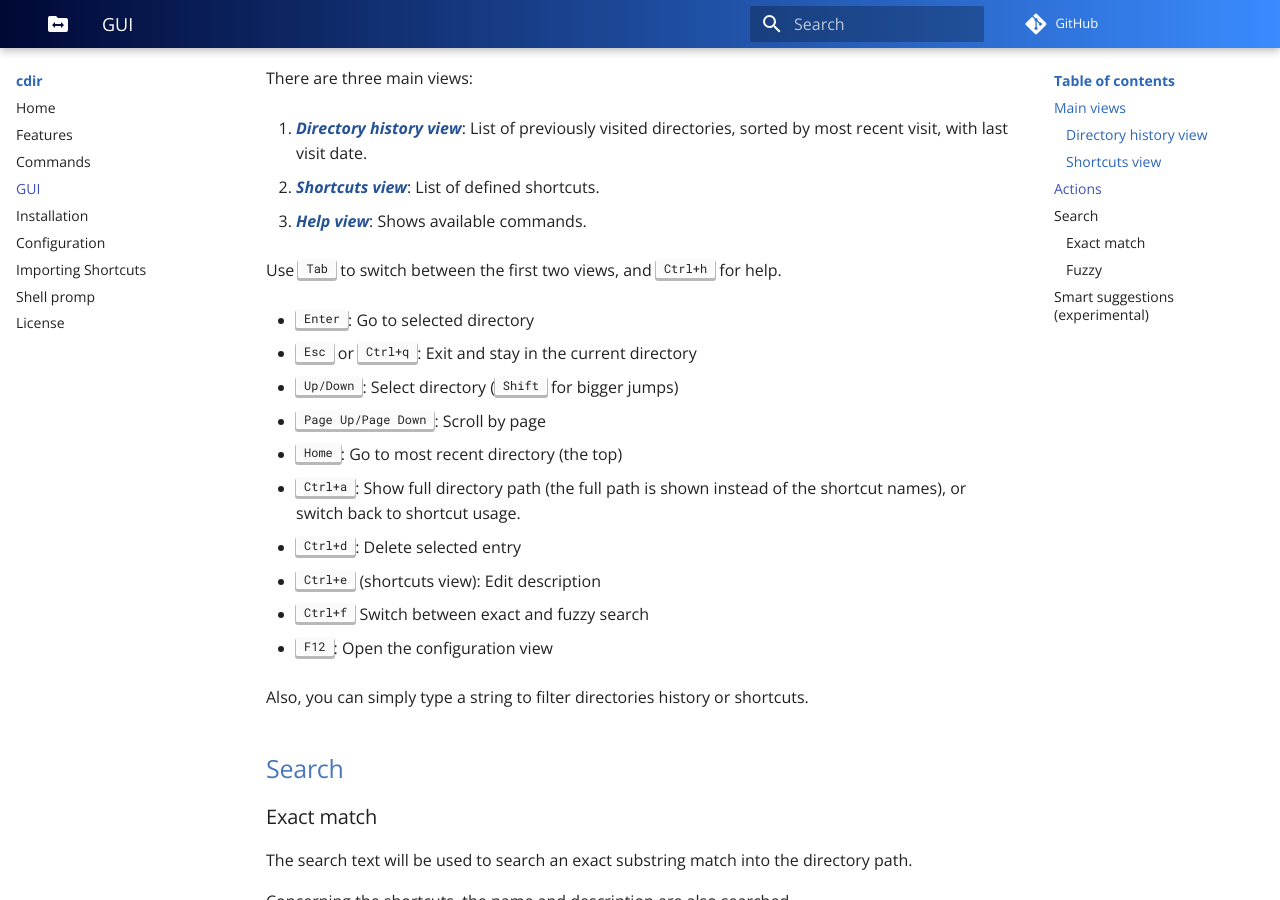
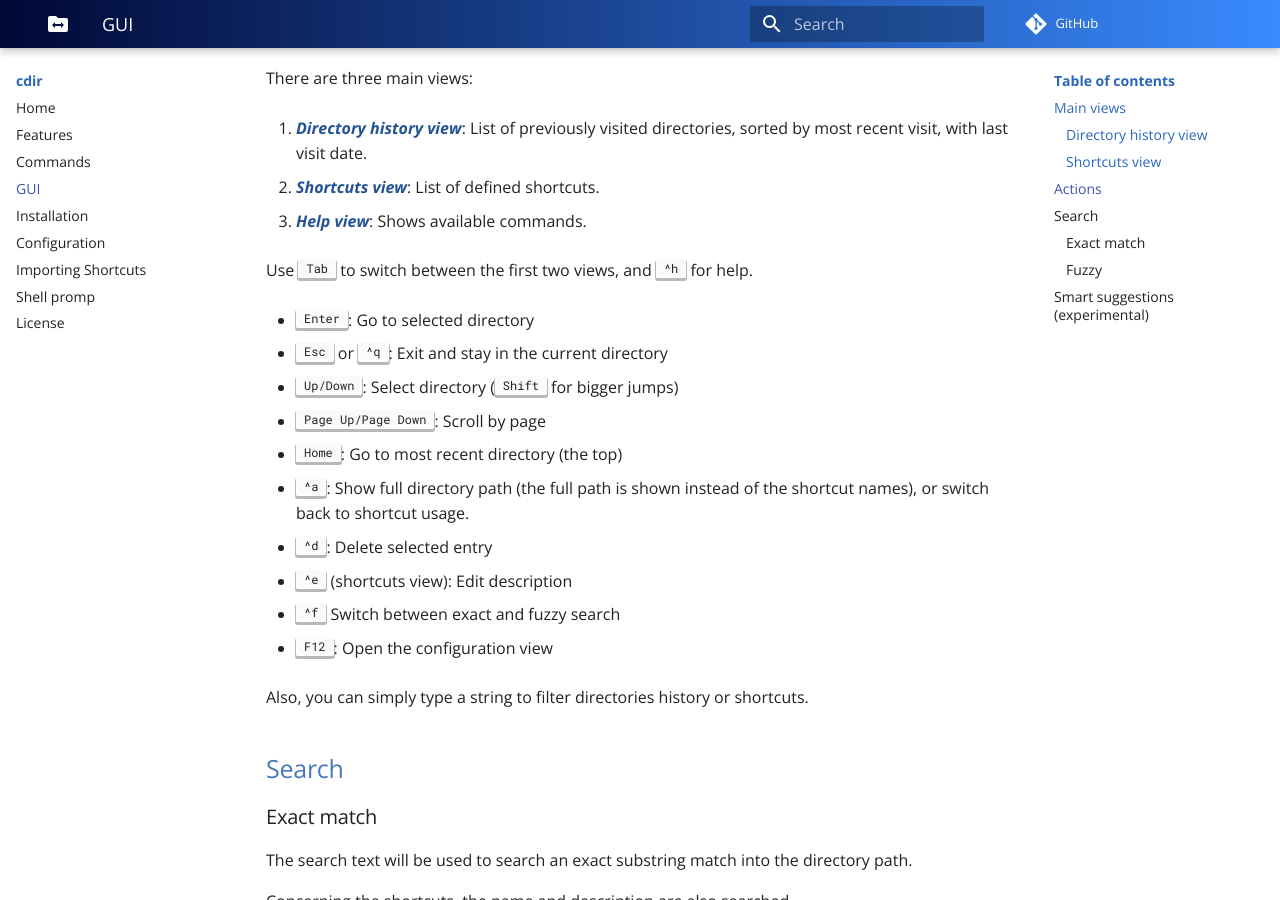
Before and after one commit to pgrabarsky/cdir, an MkDocs documentation site: the page built from docs/gui.md, in a window 1280 px wide and 900 px high, scrolled down 1584 px. Built offline with MkDocs 1.6.1 and Material for MkDocs 9.7.7, drawn with Linux system fonts in a browser that asks for light colours; comment, search, counter and statistics services are not loaded.

Commit message:
Make the help view more compact

```diff
--- a/docs/gui.md
+++ b/docs/gui.md
@@ -39,11 +39,11 @@ There are three main views:
 
 1. *Help view*: Shows available commands.
 
-Use <kbd>Tab</kbd> to switch between the first two views, and <kbd>Ctrl+h</kbd> for help.
+Use <kbd>Tab</kbd> to switch between the first two views, and <kbd>^h</kbd> for help.
 
 * <kbd>Enter</kbd>: Go to selected directory
 
-* <kbd>Esc</kbd> or <kbd>Ctrl+q</kbd>: Exit and stay in the current directory
+* <kbd>Esc</kbd> or <kbd>^q</kbd>: Exit and stay in the current directory
 
 * <kbd>Up/Down</kbd>: Select directory (<kbd>Shift</kbd> for bigger jumps)
 
@@ -51,13 +51,13 @@ Use <kbd>Tab</kbd> to switch between the first two views, and <kbd>Ctrl+h</kbd>
 
 * <kbd>Home</kbd>: Go to most recent directory (the top)
 
-* <kbd>Ctrl+a</kbd>: Show full directory path (the full path is shown instead of the shortcut names), or switch back to shortcut usage.
+* <kbd>^a</kbd>: Show full directory path (the full path is shown instead of the shortcut names), or switch back to shortcut usage.
 
-* <kbd>Ctrl+d</kbd>: Delete selected entry
+* <kbd>^d</kbd>: Delete selected entry
 
-* <kbd>Ctrl+e</kbd> (shortcuts view): Edit description
+* <kbd>^e</kbd> (shortcuts view): Edit description
 
-* <kbd>Ctrl+f</kbd> Switch between exact and fuzzy search
+* <kbd>^f</kbd> Switch between exact and fuzzy search
 
 * <kbd>F12</kbd>: Open the configuration view
 
```
Also changed, not shown: 4 other files.
